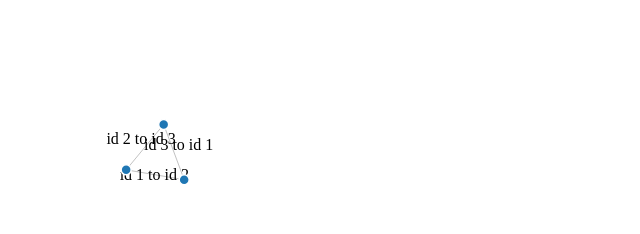
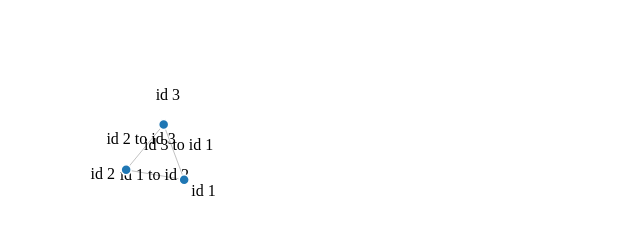
Before and after one commit to gsongsong/d3-uml, a plain HTML site: page prototype.html in a window 1280 px wide. Shown: the full height of the page, 0-640 px from the left. Drawn offline with nearby package versions, Linux system fonts and the light colour scheme.

Commit message:
Render node text

```diff
--- a/prototype.html
+++ b/prototype.html
@@ -90,7 +90,13 @@
         .attr("fill", color)
         .call(drag(simulation));
 
-      node.append("title").text((d) => d.id);
+      const nodeText = svg
+        .append("g")
+        .selectAll("text")
+        .data(nodes)
+        .join("text")
+        .text((d) => d.id)
+        .attr("text-anchor", "middle");
 
       simulation.on("tick", () => {
         link
@@ -113,6 +119,15 @@
         node.attr("transform", (d) => {
           return `translate(${d.x},${d.y})`;
         });
+
+        nodeText.attr("transform", (d) => {
+          const dx = d.x - width / 2;
+          const dy = d.y - height / 2;
+          const r = Math.sqrt(dx * dx + dy * dy);
+          const offsetx = 25 * dx / r;
+          const offsety = 25 * dy / r;
+          return `translate(${d.x + offsetx},${d.y + offsety})`;
+        });
       });
 
       // invalidation.then(() => simulation.stop());
```
